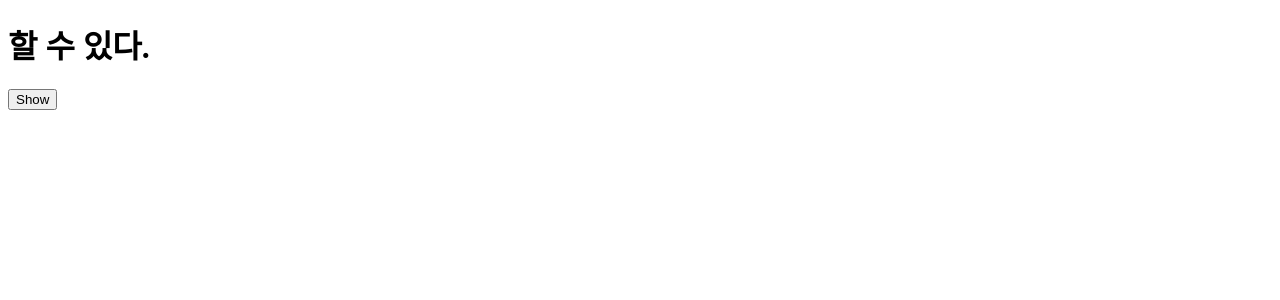
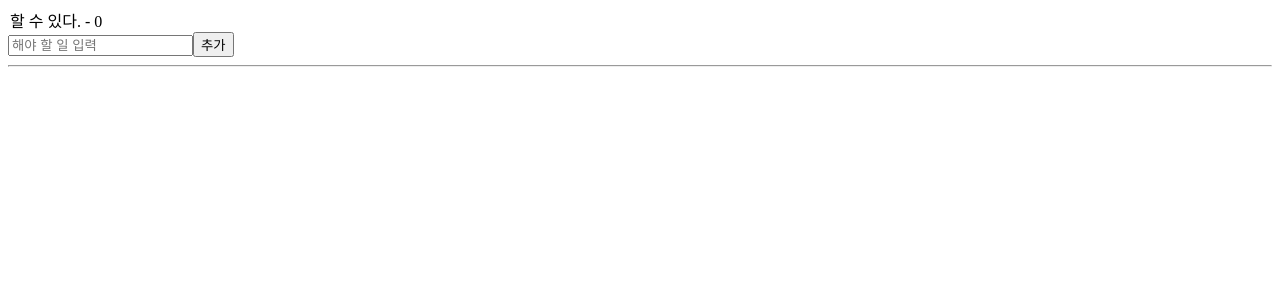
Before and after one commit to Heesu974/react, a React (Create React App) app in the folder react-for-beginners/: page / in a window 1280 px wide. Shown: the top 300 px of the page. Built offline with nearby package versions, Linux system fonts and the light colour scheme.

Commit message:
todoList 만들어 보기

```diff
--- a/react-for-beginners/src/App.js
+++ b/react-for-beginners/src/App.js
@@ -1,29 +1,42 @@
-import { useState, useEffect } from "react";
-
-function Hello() {
-  useEffect(() => {
-    console.log("component got called");
-    return () => {
-      console.log("component got destroyed");
-    };
-  }, []);
-
-  return <h1>Hello</h1>;
-}
+import { useState } from "react";
 
 function App() {
-  const [showing, setShowing] = useState(false);
-  const onClick = () => {
-    setShowing((prev) => !prev);
+  const [todo, setTodo] = useState("");
+  const [todos, setTodos] = useState([]);
+  const onChange = (event) => {
+    setTodo(event.target.value);
   };
+  const onSubmit = (event) => {
+    event.preventDefault();
+    if (todo === "") {
+      return;
+    }
+    setTodos((currentArray) => [todo, ...currentArray]);
+    setTodo("");
+  };
+  console.log(todos);
+  //각각을 component로 만들어 봅시다.
+  console.log(todos.map((item, index) => <li key={index}>{item}</li>));
   return (
     <div>
-      <h1>할 수 있다.</h1>
-      {showing ? <Hello /> : null}
-      <button onClick={onClick}>{showing ? "Hide" : "Show"}</button>
+      <form onSubmit={onSubmit}>
+        <legend>할 수 있다. - {todos.length}</legend>
+        <input
+          onChange={onChange}
+          value={todo}
+          type="text"
+          placeholder="해야 할 일 입력"
+        />
+        <button>추가</button>
+      </form>
+      <hr />
+      <ul>
+        {todos.map((item, index) => (
+          <li key={index}>{item}</li>
+        ))}
+      </ul>
     </div>
   );
 }
 
-//clean up state를 만들어요 useState
 export default App;
```
